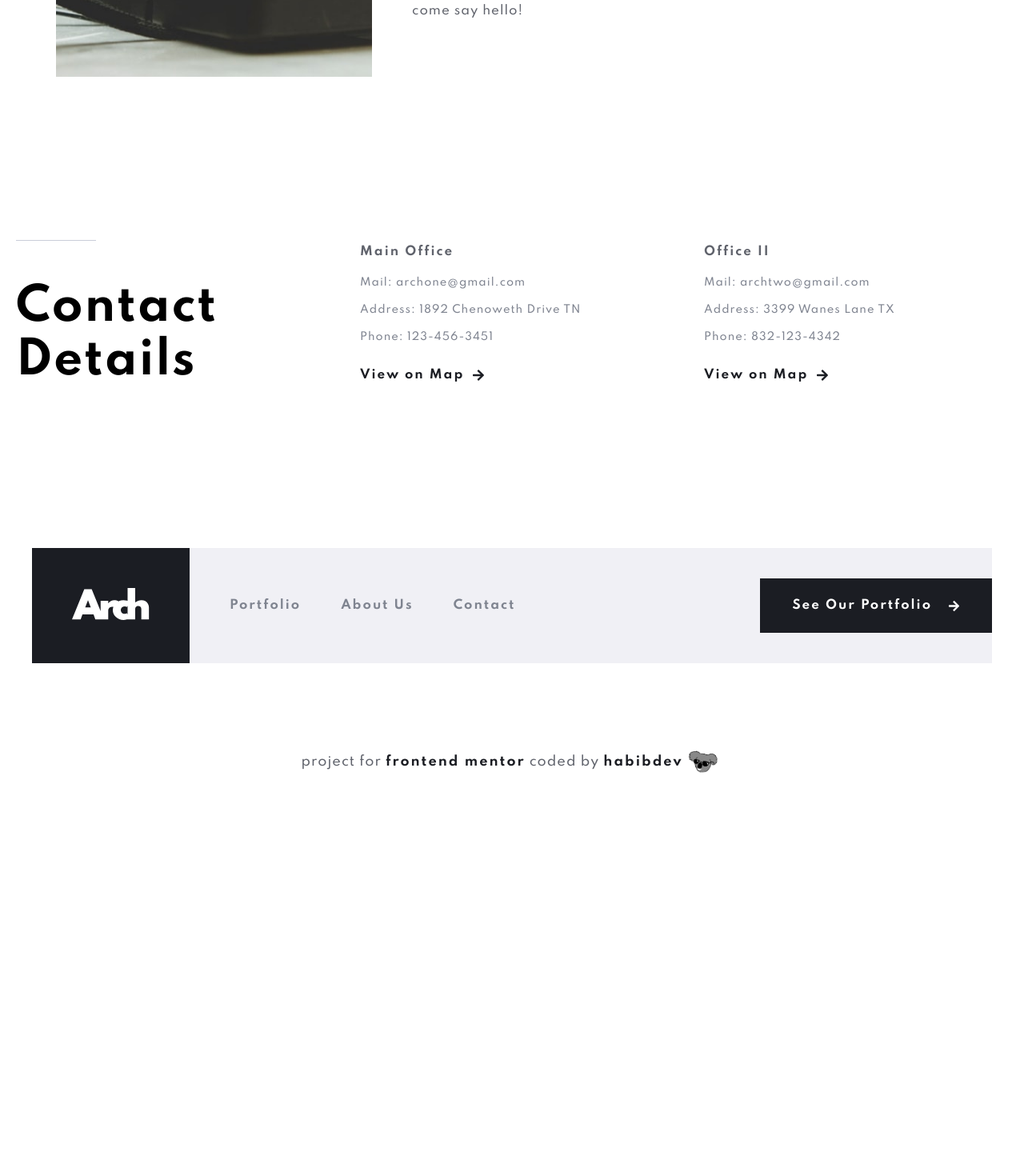
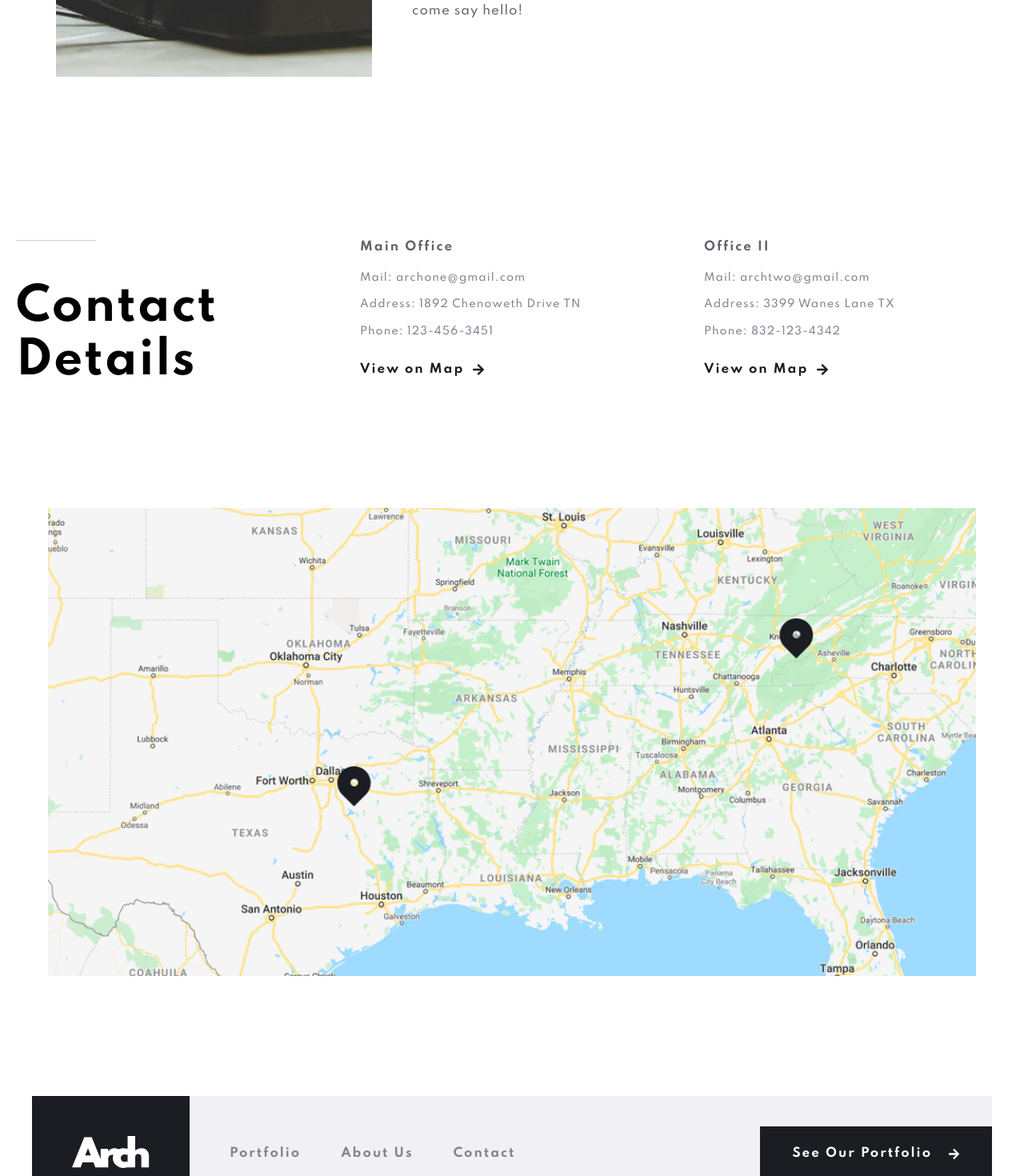
Before and after one commit to habibdev96/FEM-arch-studio-multi-page-website, a Next.js app: page /contact in a window 1280 px wide. Shown: the part 783-2253 px from the top of the page at 80% size. Before the commit the page ends 1779 px from the top, so only its background shows below. Built offline with nearby package versions, Linux system fonts and the light colour scheme.

Commit message:
add map on contact page

```diff
--- a/src/components/contact/ContactDetails.tsx
+++ b/src/components/contact/ContactDetails.tsx
@@ -4,17 +4,23 @@ import StyledUnderline from '../styledElements/Underline.styled';
 import {
   maxWidthLg,
   sectionSpacingMd,
-  threeCol,
   headingStyles,
   textStyles,
   flexAlign,
 } from '../../abstracts/Mixins';
 import { FaArrowRight } from 'react-icons/fa';
+import { media } from '../../abstracts/Responsive';
 
 const Container = styled.div`
   ${maxWidthLg}
   ${sectionSpacingMd}
-  ${threeCol}
+  display: grid;
+  grid-template-columns: repeat(3, 1fr);
+  gap: 5rem;
+
+  ${media.md} {
+    grid-template-columns: 1fr;
+  }
 
   .contact {
     display: flex;
--- /dev/null
+++ b/src/components/contact/Map.tsx
@@ -0,0 +1,23 @@
+import styled from 'styled-components';
+import Image from 'next/image';
+import map from '../../../public/assets/contact/desktop/image-map.png';
+import { maxWidthMd, sectionSpacingSm } from '../../abstracts/Mixins';
+
+const Container = styled.div`
+  ${maxWidthMd}
+  ${sectionSpacingSm}
+`;
+
+const Map = (): JSX.Element => {
+  return (
+    <section>
+      <Container>
+        <div className='map'>
+          <Image src={map} alt='locations map' layout='responsive' />
+        </div>
+      </Container>
+    </section>
+  );
+};
+
+export default Map;
--- a/src/pages/contact.tsx
+++ b/src/pages/contact.tsx
@@ -2,6 +2,7 @@ import type { NextPage } from 'next';
 import Head from 'next/head';
 import SectionHero from '../components/shared/SectionHero';
 import ContactDetails from '../components/contact/ContactDetails';
+import Map from '../components/contact/Map';
 import showcase from '../../public/assets/contact/desktop/image-hero.jpg';
 import { ISectionHeroProps } from '../interfaces';
 
@@ -29,6 +30,7 @@ const Contact: NextPage = () => {
       />
       <main>
         <ContactDetails />
+        <Map />
       </main>
     </>
   );
```
